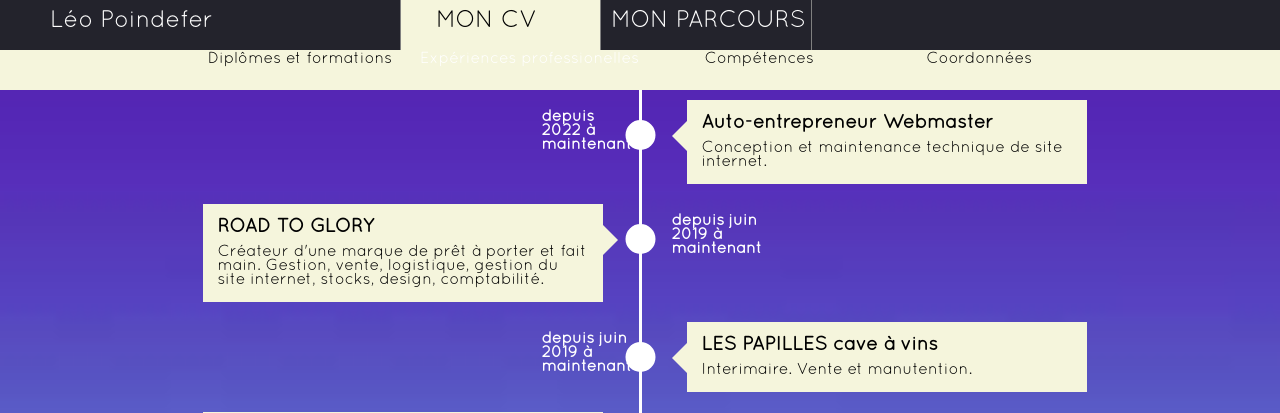
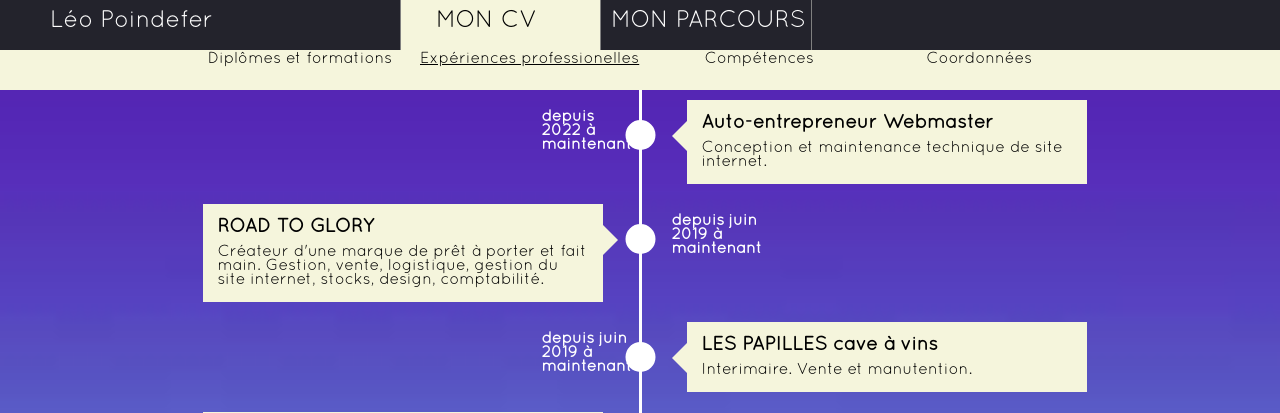
Before and after one commit to leopoindefer/leopoindefer.github.io, a PHP site: page /experiencepro.html in a window 1280 px wide. Shown: the top 413 px of the page. Run offline with PHP 8.4, Linux system fonts and the light colour scheme.

Commit message:
Update experiencepro.css

```diff
--- a/css/experiencepro.css
+++ b/css/experiencepro.css
@@ -11,6 +11,11 @@ body {
 	margin-top: 0;
 	margin-left: 0;
 	margin-right: 0;
+}
+
+.page {
+	color: black;
+	text-decoration: underline;
 }
 
 .banner {
```
